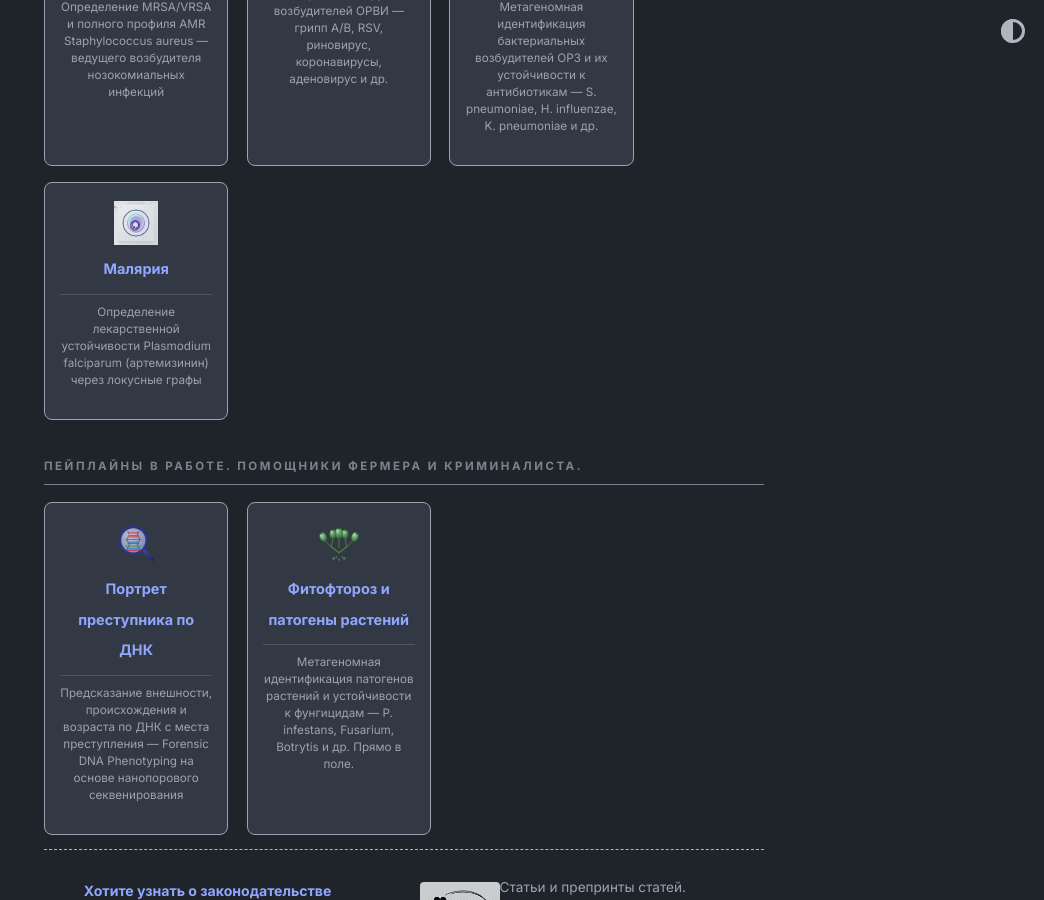
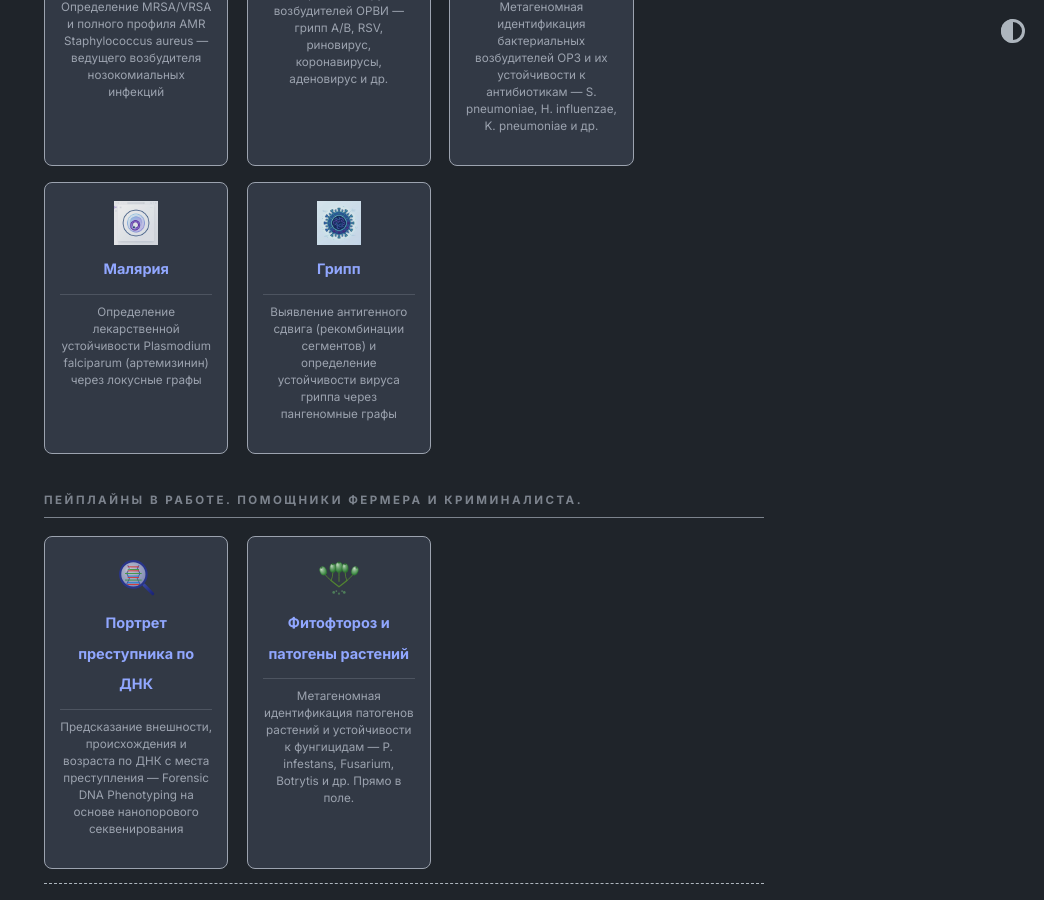
Before and after one commit to onsiteseq/onsiteseq.github.io, a Jekyll site: the page built from index.md, in a window 1280 px wide and 900 px high, scrolled down 1805 px. Shown: the whole window, without its empty margins (236-1280 px from the left). Built offline with Jekyll 4.4.1, drawn with Linux system fonts in a browser that asks for light colours; some of the changed lines change nothing that is shown.

Commit message:
Add Influenza page and card

```diff
--- a/_data/home.yml
+++ b/_data/home.yml
@@ -78,6 +78,11 @@ old_project_entries:
     desc: Определение лекарственной устойчивости Plasmodium falciparum (артемизинин) через локусные графы
     image: /assets/images/logo/icon_plasmodium.png
 
+  - title: Грипп
+    url: influenza
+    desc: Выявление антигенного сдвига (рекомбинации сегментов) и определение устойчивости вируса гриппа через пангеномные графы
+    image: /assets/images/logo/icon_influenza.png
+
 criminal_entries:
   - title: Портрет преступника по ДНК
     url: identikit
--- /dev/null
+++ b/pages/influenza.md
@@ -0,0 +1,49 @@
+---
+layout: page
+title: OnSiteSeq Flu — Мониторинг штаммов и антигенного сдвига вируса гриппа
+permalink: /influenza/
+---
+
+<div class="product-header" style="text-align: center; margin-bottom: 2rem;">
+  <h1>Мониторинг штаммов и антигенного сдвига вируса гриппа</h1>
+  <p style="font-size: 1.2em; color: #555;">Графовое выравнивание для выявления рекомбинаций и устойчивости к препаратам</p>
+</div>
+
+---
+
+## 🧬 Описание пейплайна
+
+**Вирус гриппа (Influenza)** характеризуется высокой частотой мутаций и способностью к рекомбинации целых сегментов генома (антигенный сдвиг). Это приводит к регулярному появлению новых пандемических штаммов. Стандартные методы линейного выравнивания часто дают сбои при анализе столь изменчивых геномов.
+
+В нашем пайплайне используется **GPGPU-выравнивание на пангеномные графы** (OnSiteSeq-PanG). Граф содержит всю историю известных сегментов вируса гриппа, что позволяет «на лету» видеть, из каких исторических кусков (сегментов) собран новый вирус у пациента, и какие мутации устойчивости к ингибиторам нейраминидазы в нём присутствуют.
+
+* **📥 На входе:** Сырые данные секвенирования (WGS).
+* **📤 На выходе:** HTML-отчёт с субтипом вируса (например, H1N1, H3N2), информацией о рекомбинантных сегментах и профилем устойчивости к лекарственным препаратам.
+
+---
+
+## 📊 Доступность продукта
+
+| Платформа | Статус доступности |
+| :--- | :--- |
+| **OnSiteSeq Cockpit Edge** | 🟡 **В разработке** (OnSiteSeq-PanG) |
+| **OnSiteSeq Cockpit Desktop** | 🟡 **В разработке** |
+| **OnSiteSeq Cockpit Cloud** | 🔴 Не доступно |
+
+---
+
+## 🎯 Ключевые маркеры и устойчивость
+
+| Маркер | Значение | Класс препаратов |
+| :--- | :--- | :--- |
+| **Гемагглютинин (HA)** | Определение H-антигена (например, H1, H3). Основная мишень для вакцин | - |
+| **Нейраминидаза (NA)** | Определение N-антигена (например, N1, N2). Мутации H275Y, R292K | **Осельтамивир, Занамивир** (Ингибиторы нейраминидазы) |
+| **Белок M2** | Мутация S31N | **Амантадин, Римантадин** (Ингибиторы M2-канала) |
+| **Эндонуклеаза (PA)** | Мутация I38T | **Балоксавир** |
+
+---
+
+## ⚙️ Версии и технологии
+
+### Инновационный метод: Графовое выравнивание
+Геном вируса гриппа состоит из 8 отдельных сегментов РНК. Способность вируса обмениваться ими делает линейный референс неэффективным. Использование пангеномных графов позволяет точно картировать риды на граф всей популяции, выявляя происхождение каждого сегмента (реассортанты) и обеспечивая высокую точность диагностики прямо у кровати пациента.
```
Also changed, not shown: assets/images/logo/icon_influenza.png (added).
